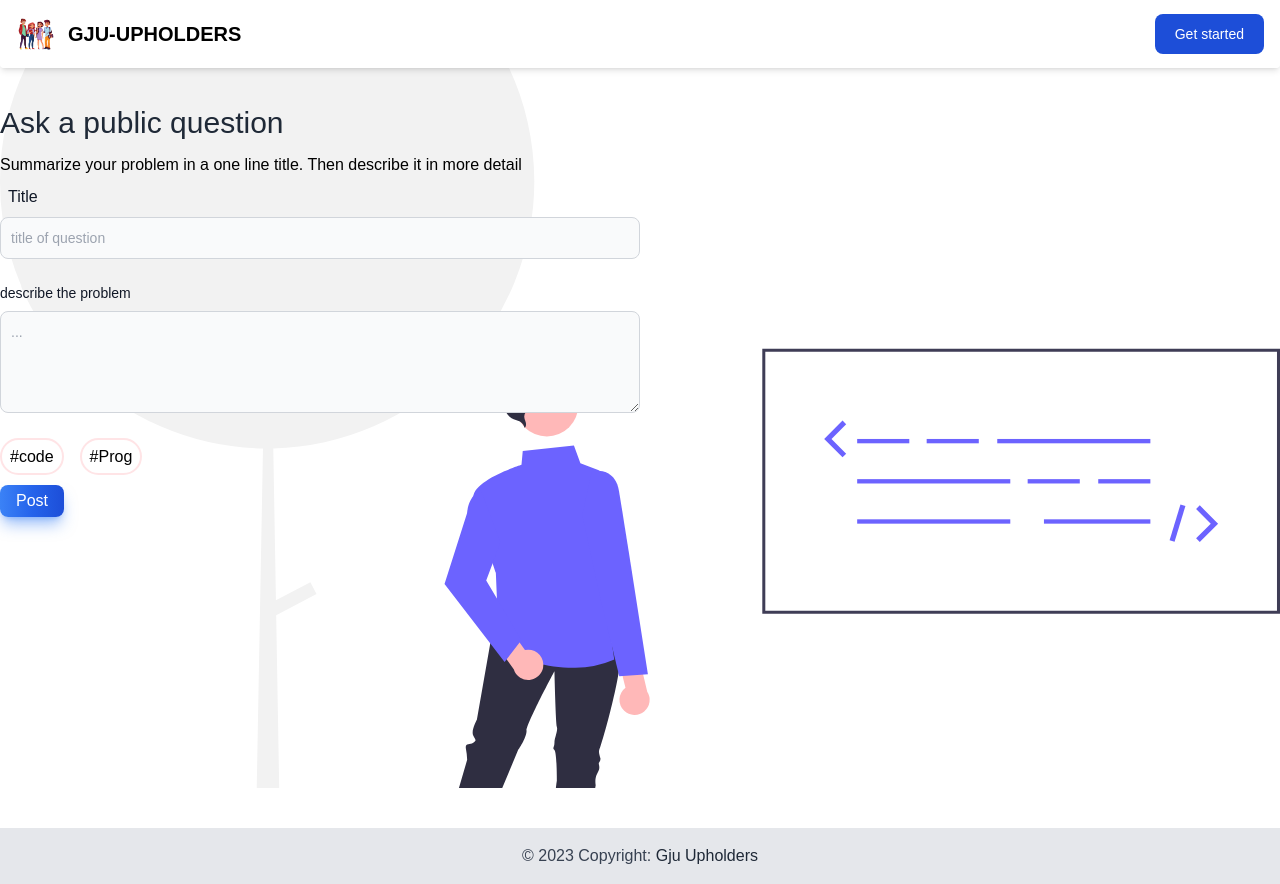
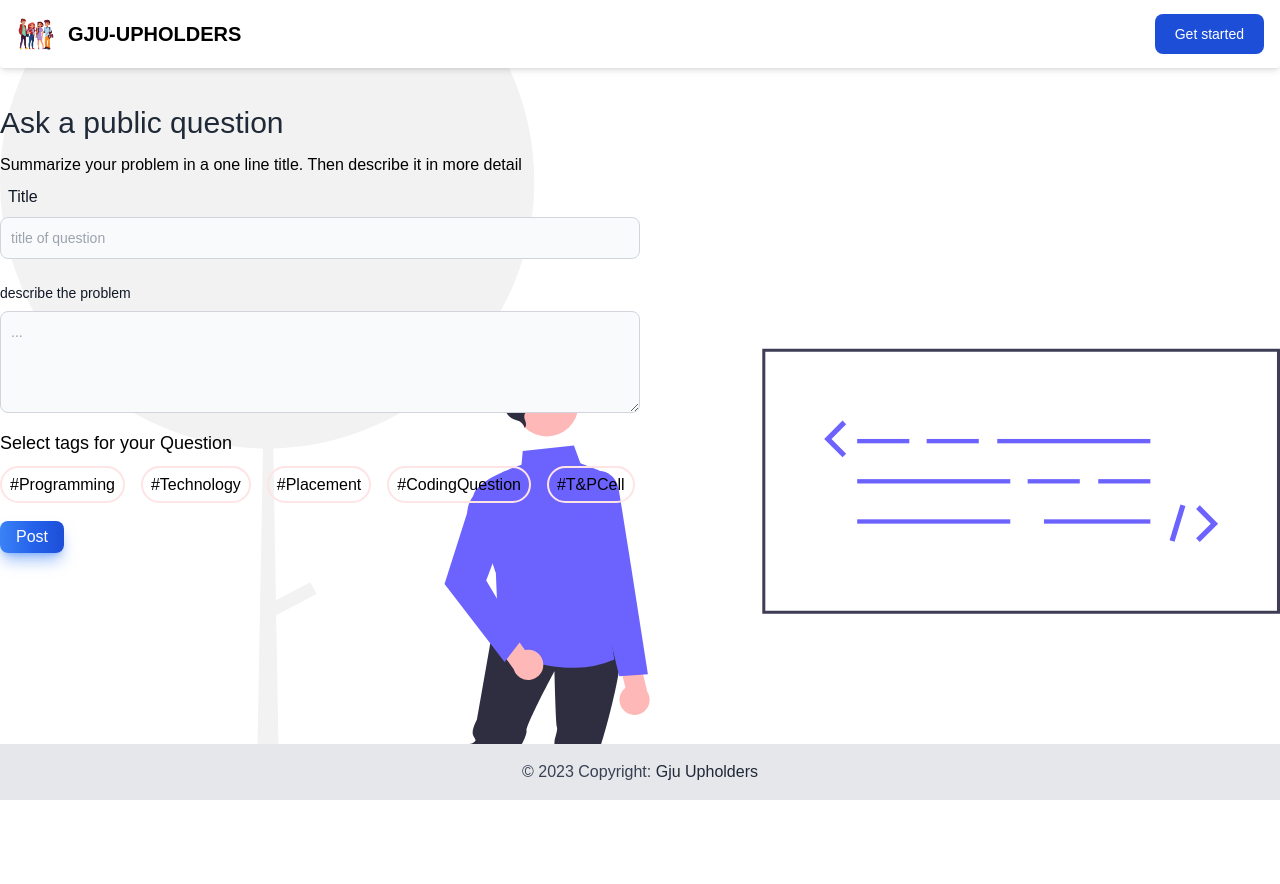
Before and after one commit to bishnoipk01/gju-upholders, a Next.js app: page /questions/new-question in a window 1280 px wide. After the commit the page ends 800 px from the top, so only its background shows below. Built offline with nearby package versions, Linux system fonts and the light colour scheme; no server answers.

Commit message:
added tags

```diff
--- a/app/questions/new-question/page.jsx
+++ b/app/questions/new-question/page.jsx
@@ -5,7 +5,6 @@ import { useRouter } from 'next/navigation';
 import { useState } from 'react';
 
 import AskBg from '@/public/ask-q-bg.svg';
-import { list } from 'postcss';
 
 export default function NewQuestion() {
   const router = useRouter();
@@ -15,7 +14,6 @@ export default function NewQuestion() {
   const tags = [];
 
   async function PostQuestion() {
-    console.log(tags);
     const res = await fetch('/api/questions/post-question', {
       method: 'post',
       headers: { 'content-type': 'application/json' },
@@ -85,7 +83,8 @@ export default function NewQuestion() {
             placeholder='...'
             onChange={(e) => setDescription(e.target.value)}
           ></textarea>
-          <div className='mt-8'>
+          <div className='mt-4 mb-2'>
+            <h2 className='my-4  text-lg'>Select tags for your Question</h2>
             <ul
               onClick={(e) => {
                 if (e.target.nodeName !== 'LI') return;
@@ -93,10 +92,19 @@ export default function NewQuestion() {
               }}
             >
               <li className='p-2 rounded-full border-rose-100 border-2 cursor-pointer inline mr-4 '>
-                #code
+                #Programming
               </li>
               <li className='p-2 rounded-full border-rose-100 border-2 cursor-pointer inline mr-4'>
-                #Prog
+                #Technology
+              </li>
+              <li className='p-2 rounded-full border-rose-100 border-2 cursor-pointer inline mr-4'>
+                #Placement
+              </li>
+              <li className='p-2 rounded-full border-rose-100 border-2 cursor-pointer inline mr-4'>
+                #CodingQuestion
+              </li>
+              <li className='p-2 rounded-full border-rose-100 border-2 cursor-pointer inline mr-4'>
+                #T&PCell
               </li>
             </ul>
           </div>
--- a/app/questions/page.jsx
+++ b/app/questions/page.jsx
@@ -57,20 +57,47 @@ export default function Questions() {
         <button>
           <li
             className={`inline-flex items-center gap-x-2.5 py-3 px-4 text-sm font-medium bg-white border text-gray-800 -mt-px first:rounded-t-lg first:mt-0 last:rounded-b-lg sm:-ml-px sm:mt-0 sm:first:rounded-tr-none sm:first:rounded-bl-lg sm:last:rounded-bl-none sm:last:rounded-tr-lg dark:bg-gray-800 dark:border-gray-700 dark:text-white  ${
-              query === '#code' ? 'bg-green-100' : ''
+              query === '#Programming' ? 'bg-green-100' : ''
             }`}
             onClick={(e) => setQuery(e.target.textContent)}
           >
-            #code
+            #Programming
           </li>
         </button>
         <button onClick={(e) => setQuery(e.target.textContent)}>
           <li
             className={`inline-flex items-center gap-x-2.5 py-3 px-4 text-sm font-medium bg-white border text-gray-800 -mt-px first:rounded-t-lg first:mt-0 last:rounded-b-lg sm:-ml-px sm:mt-0 sm:first:rounded-tr-none sm:first:rounded-bl-lg sm:last:rounded-bl-none sm:last:rounded-tr-lg dark:bg-gray-800 dark:border-gray-700 dark:text-white  ${
-              query === '#Prog' ? 'bg-green-100' : ''
+              query === '#Technology' ? 'bg-green-100' : ''
             }`}
           >
-            #Prog
+            #Technology
+          </li>
+        </button>
+        <button onClick={(e) => setQuery(e.target.textContent)}>
+          <li
+            className={`inline-flex items-center gap-x-2.5 py-3 px-4 text-sm font-medium bg-white border text-gray-800 -mt-px first:rounded-t-lg first:mt-0 last:rounded-b-lg sm:-ml-px sm:mt-0 sm:first:rounded-tr-none sm:first:rounded-bl-lg sm:last:rounded-bl-none sm:last:rounded-tr-lg dark:bg-gray-800 dark:border-gray-700 dark:text-white  ${
+              query === '#Placement' ? 'bg-green-100' : ''
+            }`}
+          >
+            #Placement
+          </li>
+        </button>
+        <button onClick={(e) => setQuery(e.target.textContent)}>
+          <li
+            className={`inline-flex items-center gap-x-2.5 py-3 px-4 text-sm font-medium bg-white border text-gray-800 -mt-px first:rounded-t-lg first:mt-0 last:rounded-b-lg sm:-ml-px sm:mt-0 sm:first:rounded-tr-none sm:first:rounded-bl-lg sm:last:rounded-bl-none sm:last:rounded-tr-lg dark:bg-gray-800 dark:border-gray-700 dark:text-white  ${
+              query === '#CodingQuestion' ? 'bg-green-100' : ''
+            }`}
+          >
+            #CodingQuestion
+          </li>
+        </button>
+        <button onClick={(e) => setQuery(e.target.textContent)}>
+          <li
+            className={`inline-flex items-center gap-x-2.5 py-3 px-4 text-sm font-medium bg-white border text-gray-800 -mt-px first:rounded-t-lg first:mt-0 last:rounded-b-lg sm:-ml-px sm:mt-0 sm:first:rounded-tr-none sm:first:rounded-bl-lg sm:last:rounded-bl-none sm:last:rounded-tr-lg dark:bg-gray-800 dark:border-gray-700 dark:text-white  ${
+              query === '#T&PCell' ? 'bg-green-100' : ''
+            }`}
+          >
+            #T&PCell
           </li>
         </button>
       </ul>
--- a/components/footer.jsx
+++ b/components/footer.jsx
@@ -1,11 +1,11 @@
-import Link from "next/link";
+import Link from 'next/link';
 
 export default function Footer() {
   return (
-    <footer className="bg-gray-200 text-center lg:text-left mt-10">
-      <div className="text-gray-700 text-center p-4">
-        © 2023 Copyright:{" "}
-        <Link className="text-gray-800" href="/">
+    <footer className='bg-gray-200 text-center lg:text-left mt-10 fixed bottom-0 min-w-full'>
+      <div className='text-gray-700 text-center p-4'>
+        © 2023 Copyright:{' '}
+        <Link className='text-gray-800' href='/'>
           Gju Upholders
         </Link>
       </div>
```
